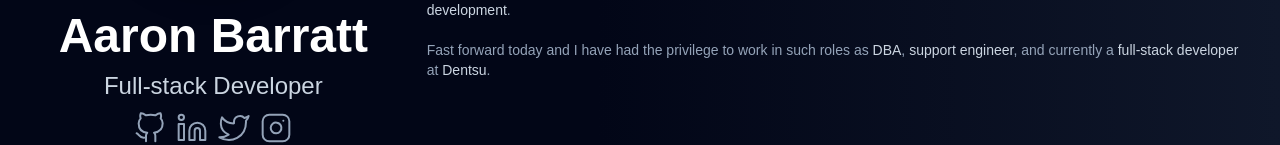
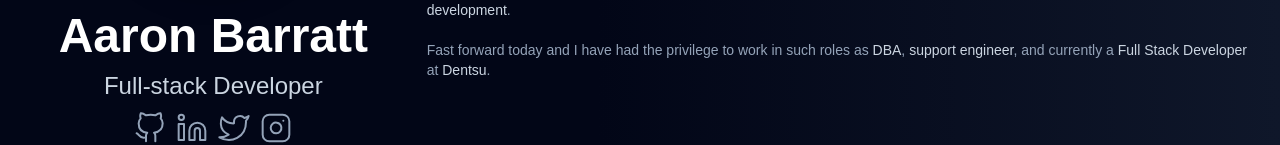
Before and after one commit to BanAaron/tailwind, a SvelteKit app: page / in a window 1280 px wide. Shown: the part 450-595 px from the top of the page. Built offline with nearby package versions, Linux system fonts and the light colour scheme.

Commit message:
fixed links in about me section

```diff
--- a/src/routes/+page.svelte
+++ b/src/routes/+page.svelte
@@ -31,8 +31,8 @@
     <br>
     <p>
       Fast forward today and I have had the privilege to work in such roles as <a class="text-slate-300 hover:text-teal-300" href="#Welcome Break">DBA</a>, <a
-      class="text-slate-300 hover:text-teal-300" href="#userzoom">support engineer</a>, and currently a <a class="text-slate-300 hover:text-teal-300" href="#dentsu">full-stack
-      developer</a> at <a class="text-slate-300 hover:text-teal-300" href="https://www.dentsu.com/uk/en" target="_blank">Dentsu</a>.
+      class="text-slate-300 hover:text-teal-300" href="#UserZoom">support engineer</a>, and currently a <a class="text-slate-300 hover:text-teal-300" href="#Dentsu">Full Stack
+      Developer</a> at <a class="text-slate-300 hover:text-teal-300" href="https://www.dentsu.com/uk/en" target="_blank">Dentsu</a>.
     </p>
   </Section>
   <Section name="work">
```
